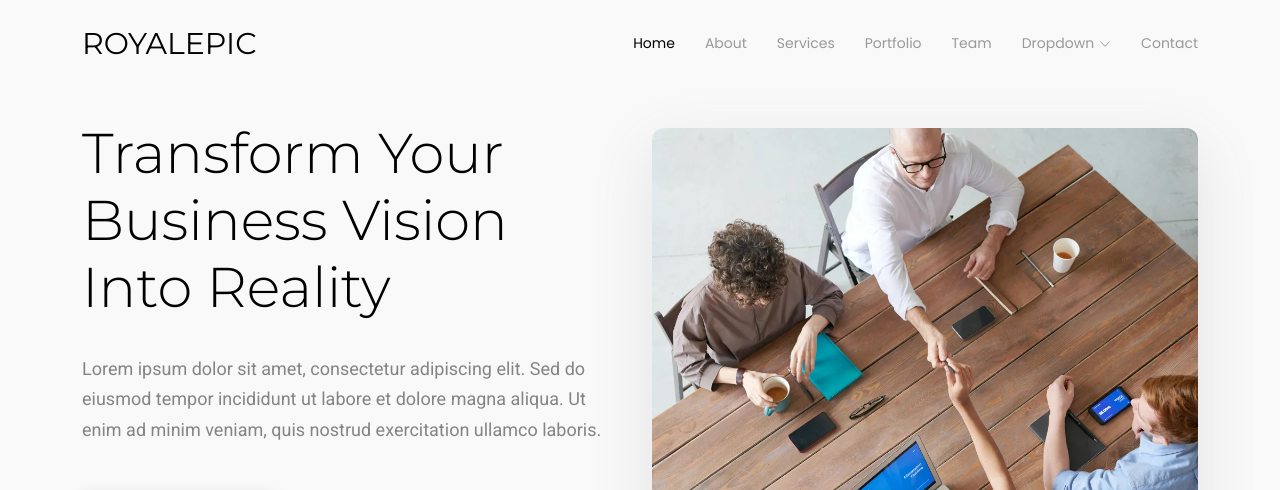
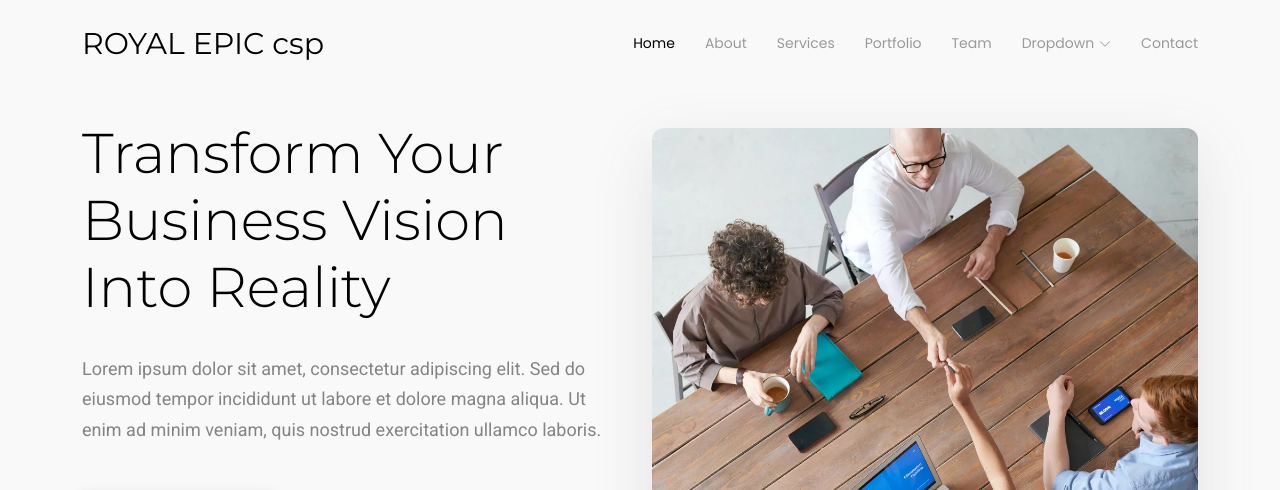
Before and after one commit to ROYALEPICCSP/DUMMY, a plain HTML site: page index.html in a window 1280 px wide. Shown: the top 490 px of the page. Drawn offline with Linux system fonts and the light colour scheme.

```diff
--- a/index.html
+++ b/index.html
@@ -44,7 +44,7 @@
       <a href="index.html" class="logo d-flex align-items-center">
         <!-- Uncomment the line below if you also wish to use an image logo -->
         <!-- <img src="assets/img/logo.webp" alt=""> -->
-        <h1 class="sitename">ROYALEPIC</h1>
+        <h1 class="sitename">ROYAL EPIC csp</h1>
       </a>
 
       <nav id="navmenu" class="navmenu">
```
Also changed, not shown: assets/img/tabs.jpg (added).
